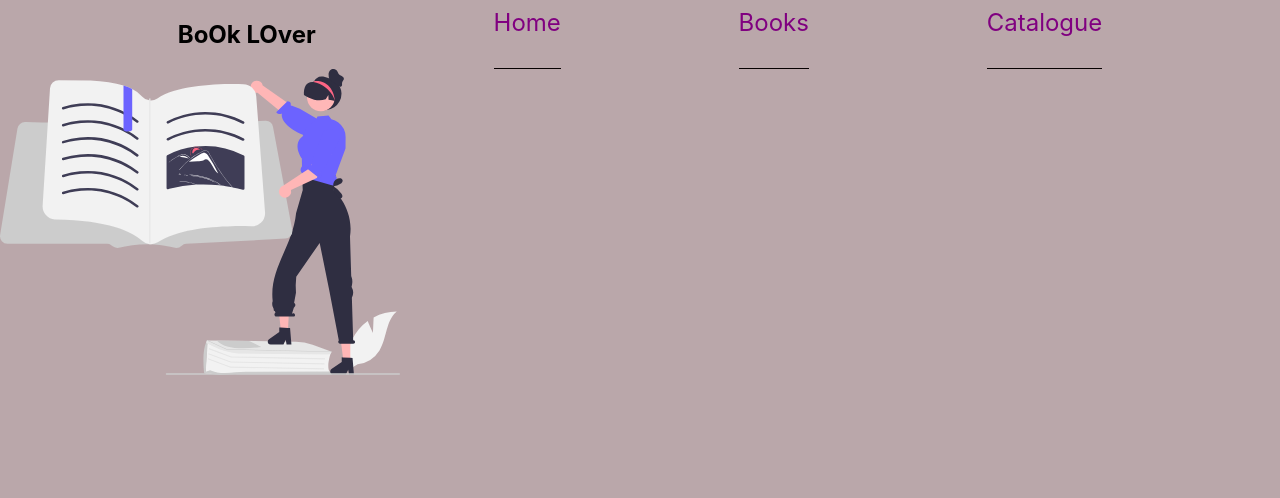
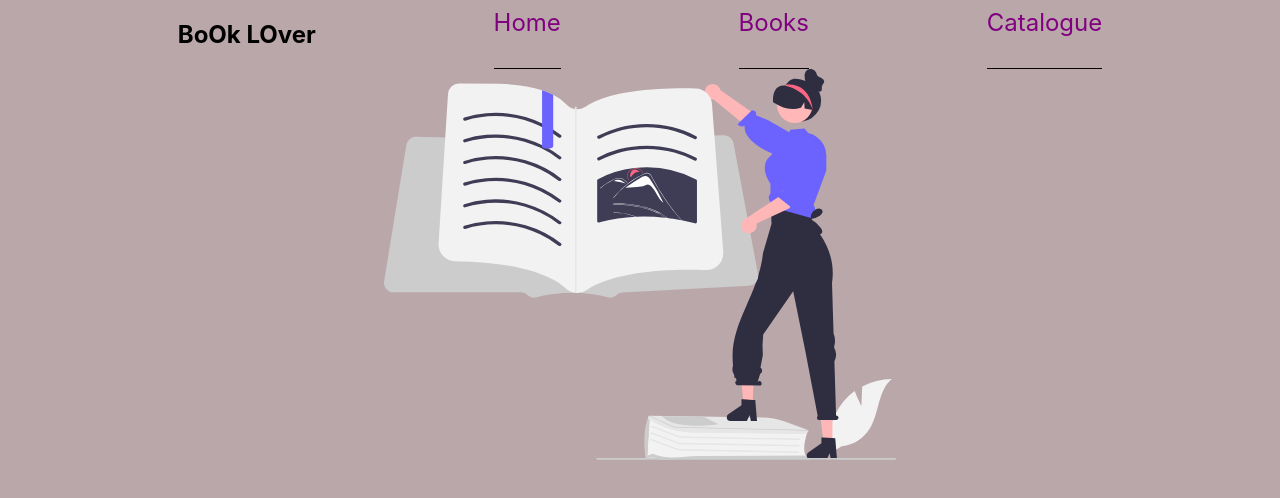
Before and after one commit to Rhoda-Gachimu/Book-Catalogue, a React (Create React App) app: page / in a window 1280 px wide. Shown: the top 498 px of the page. Built offline with nearby package versions, Linux system fonts and the light colour scheme.

Commit message:
style image

```diff
--- a/package.json
+++ b/package.json
@@ -9,6 +9,7 @@
     "react": "^18.2.0",
     "react-dom": "^18.2.0",
     "react-scripts": "^5.0.1",
+    "styled-components": "^5.3.6",
     "web-vitals": "^2.1.4"
   },
   "scripts": {
--- a/src/App.js
+++ b/src/App.js
@@ -5,7 +5,7 @@ import AddBookForm from "./components/AddBookForm";
 import Search from "./components/Search";
 import BookCategories from "./components/BookCategories";
 import book_lover from "../src/images/book_lover.svg"
-
+import styled from "styled-components"
 
 function App() {
   return (
@@ -16,10 +16,26 @@ function App() {
     <AddBookForm/>
     <BookCategories/>
     <Search/>
-    <img src={book_lover} alt="book lover" width="400px" />
+    <ImgBody>
+      <img src={book_lover} alt="book lover" width="400px" />
+    </ImgBody>
+
 
     </div>
   );
 }
 
+const ImgBody = styled.div`
+  // background-color: red;
+
+
+  img {
+  display: flex;
+  margin-left: auto;
+  margin-right: auto;
+  width: 40%;
+  }
+
+`
+
 export default App;
```
Also changed, not shown: 1 other file (tests, documents, lock files or other folders).
